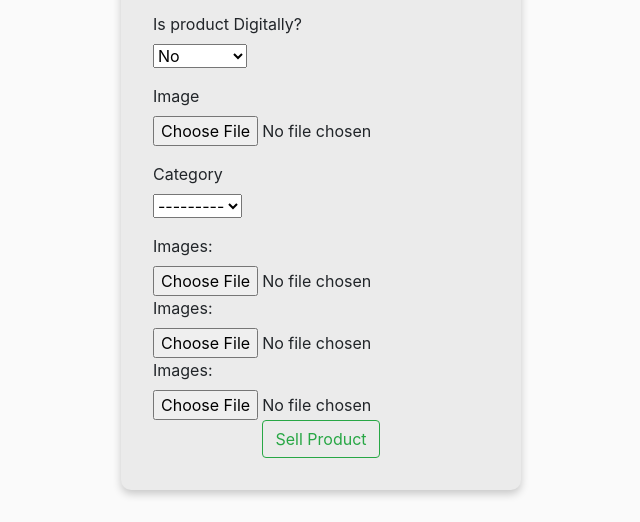
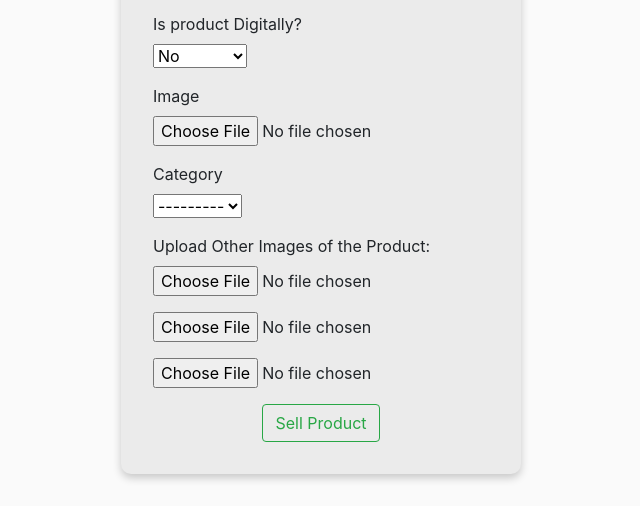
Before and after one commit to RajenRanjithkumar/ecommerce, a Django app: page /seller_add_product/ in a window 1280 px wide. Shown: the part 696-1218 px from the top of the page, without its empty margins (319-959 px from the left). After the commit the page ends 1178 px from the top, so only its background shows below. Run offline with Django 4.2, Linux system fonts and the light colour scheme; a user stored in the database is signed in; data comes from the database, SQL or seed files in the repository; both versions use the stored data as it was after the commit; some libraries are stand-ins or nearby versions.

Commit message:
Fixed layout errors Beta

```diff
--- a/ecommerce/store/forms.py
+++ b/ecommerce/store/forms.py
@@ -17,7 +17,7 @@ class ProductForm(ModelForm):
         exclude = ['seller']
 
 class ImageForm(ModelForm):
-    #image = forms.ImageField(label='Image')
+    images = forms.ImageField(label='')
     class Meta:
         model = Images
         fields = ('images', )
--- a/ecommerce/store/templates/store/seller_add_product.html
+++ b/ecommerce/store/templates/store/seller_add_product.html
@@ -37,16 +37,20 @@
 
             {% endfor %}
 
+            <label> Upload Other Images of the Product:</label>
+
             {{ formset.management_form }}
             {% for form in formset %}
-                {{ form }}
+
+                <div style="margin-bottom: 1rem;">
+                    {{ form }}
+                </div>
+
+
             {% endfor %}
 
 
-
-
-
-            <div style="text-align: center;">
+            <div style="text-align: center; margin-top: 1rem;">
                 <button class="btn btn-outline-success"   type="submit">
                     Sell Product
                 </button>
--- a/ecommerce/store/views.py
+++ b/ecommerce/store/views.py
@@ -36,9 +36,6 @@ def store(request):
     categories = Product.CHOICES
 
     print(categories)
-
-
-
 
     #search for products
     q = request.GET.get('q') if request.GET.get('q') != None else ''
```
Also changed, not shown: ecommerce/db.sqlite3, ecommerce/static/images/lg1_2Lyf9gT.jpeg (added), ecommerce/static/images/lg2_FZvzeLe.jpeg (added), ecommerce/static/images/lg3_EkQ3rfh.jpeg (added), ecommerce/static/images/lg4_RpA8vnn.jpeg (added).
